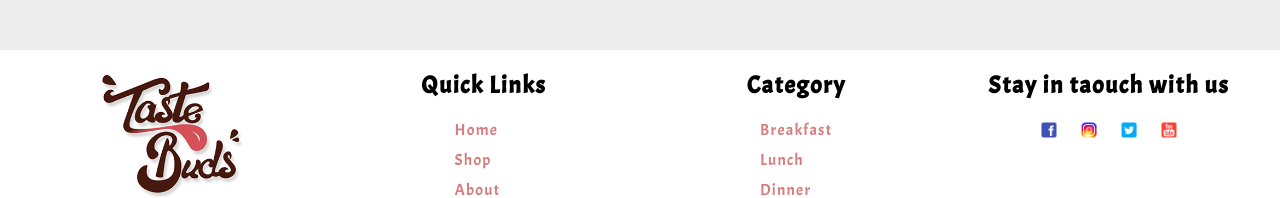
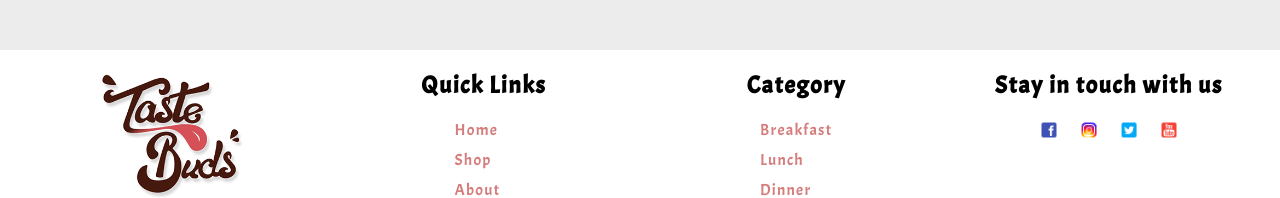
Before and after one commit to Kavindugayashan123/TasteBuds, a React (Create React App) app in the folder frontend/: page / in a window 1280 px wide. Shown: the part 3130-3328 px from the top of the page. Built offline with nearby package versions, Linux system fonts and the light colour scheme; the HTML template or start-up script is replaced by a standard one.

Commit message:
Correction of touch

```diff
--- a/frontend/src/components/Footer.jsx
+++ b/frontend/src/components/Footer.jsx
@@ -42,7 +42,7 @@ const Footer = () => {
           </ul>
         </div>
         <div className="f-col">
-            <h2>Stay in taouch with us</h2>
+            <h2>Stay in touch with us</h2>
           <div className="socials">
             <a href="/">
               <img src="/images/social/facebook.png" alt=""></img>
```
Also changed, not shown: 1 other file (tests, documents, lock files or other folders).
